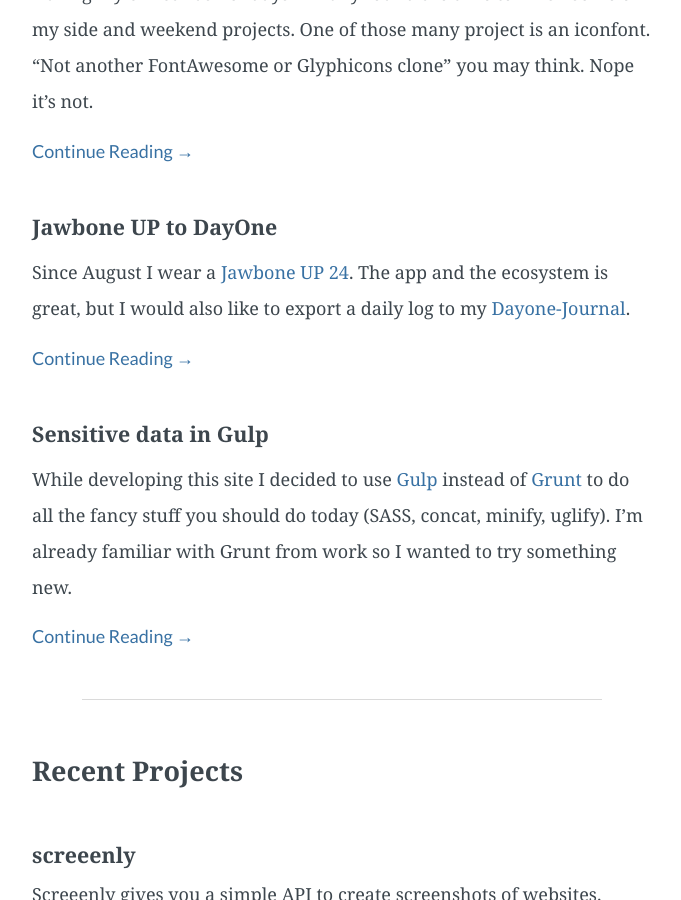
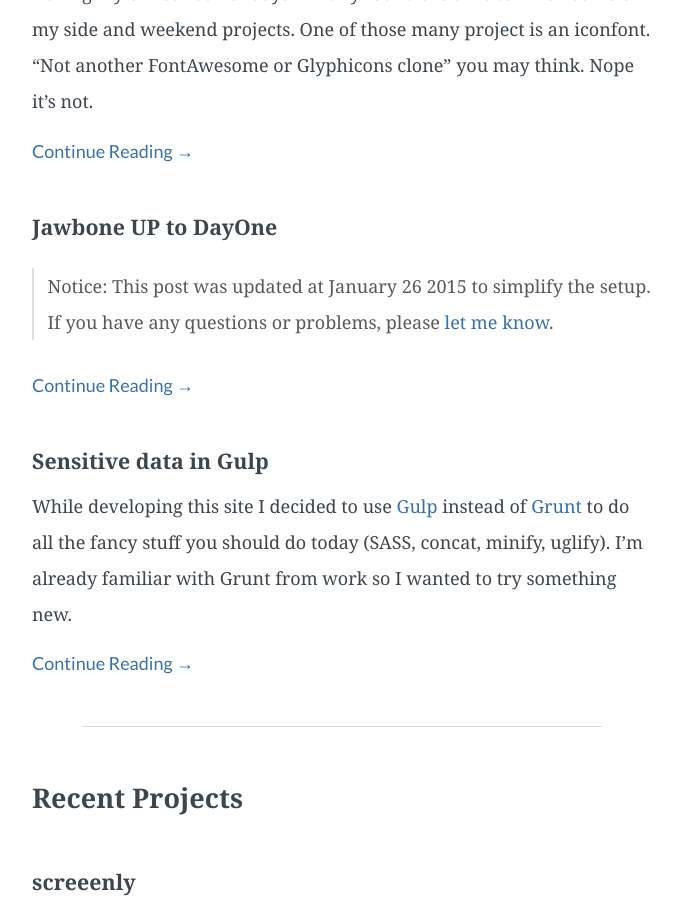
Before and after one commit to daybugging/stefanzweifel.io, a Jekyll site: the page built from index.html, in a window 1280 px wide and 900 px high, scrolled down 867 px. Shown: the whole window, without its empty margins (298-979 px from the left). Built offline with Jekyll 4.4.1, drawn with Linux system fonts in a browser that asks for light colours.

Commit message:
Updates to Jawbone UP Blogpost

```diff
--- a/_posts/2014-12-02-jawbone-up-to-dayone.md
+++ b/_posts/2014-12-02-jawbone-up-to-dayone.md
@@ -5,47 +5,63 @@
 type: post
 ---
 
+> Notice: This post was updated at January 26 2015 to simplify the setup. If you have any questions or problems, please [let me know](#it-doesnt-work).
+
 Since August I wear a [Jawbone UP 24](https://jawbone.com/up). The app and the  ecosystem is great, but I would also like to export a daily log to my [Dayone-Journal](http://dayoneapp.com).
 
-Sadly there is no IFTTT-Channel for DayOne, but the guys from DayOne offer a CLI. So I created a (small and not bug free) script, which imports a text file to my Day One Journal.
+Sadly there is no IFTTT-Channel for DayOne, but the guys from DayOne offer a CLI. So I created a script, which imports text-files into to my Day One Journal.
 
 Maybe you can use it too.
 
-![Dayone.app View of generated entry](/img/posts/jawbone-up-to-dayone/dayone-view.png)
+<figure>
+    <img src="/img/posts/jawbone-up-to-dayone/dayone-view.png" alt="Dayone.app View of generated entry">
+    <figcaption>Thanks to Markdown Support in Dayone, your UP Logs will loke like this.</figcaption>
+</figure>
 
 ## What you need
 
 - DayOne.app
 - DayOne CLI
-- Dropbox Account
-- IFTTT Account
+- [Dropbox Account](http://dropbox.com)
+- [IFTTT Account](http://ifttt.com)
 - Jawbone UP (connected with IFTTT)
 
 ## What you have to do
 
 - Grab the [DayOne CLI](http://dayoneapp.com/downloads/dayone-cli.pkg) and install it.
 - Set up [Dropbox](https://ifttt.com/dropbox) and [Jawbone UP](https://ifttt.com/jawbone_up) IFTTT channels.
-- Install the following IFTTT recipe and choose a path to store the logs.
+- Install the following IFTTT recipe and choose a path to store the logs. (This tutorial follows the default path)
 
 <a href="https://ifttt.com/view_embed_recipe/224961-daily-up-log-to-dropbox" target = "_blank" class="embed_recipe embed_recipe-l_23" id= "embed_recipe-224961"><img src= 'https://ifttt.com/recipe_embed_img/224961' alt="IFTTT Recipe: Daily UP-Log to Dropbox connects up-by-jawbone to dropbox" width="370px" style="max-width:100%"/></a><script async type="text/javascript" src= "//ifttt.com/assets/embed_recipe.js"></script>
 
-- Get the script from [this repo](//github.com/stefanzweifel/up-to-dayone) onto your machine. Best way is to `git clone https://github.com/stefanzweifel/up-to-dayone` where youre logs will be.
+- Download my script from this [Github Repository](https://github.com/stefanzweifel/up-to-dayone/releases/tag/v.1.0.0). If you like the terminal, you can also `git clone https://github.com/stefanzweifel/up-to-dayone`.
+- Move the script into your Dropbox folder which was generated by IFTTT (For Example `Dropbox/Apps/up-export/up-logs/`).
 
-- Use your UP for a day and check back tomorrow. IFTTT should put a log file into your Dropbox.
+- Use your UP for a day and check back tomorrow. IFTTT puts files into your Dropbox. Your folder structure should look like similiar to this:
+
+<figure>
+    <a href="/img/posts/jawbone-up-to-dayone/example-structure.png" target="blank">
+        <img src="/img/posts/jawbone-up-to-dayone/example-structure.png" alt="My directory structure">
+    </a>
+    <figcaption>This is my personal folder structure. Click on the image to enlarge it.</figcaption>
+</figure>
 
 ## Usage
 
-Modifiy the variable `LOGDIR` in `toDayOne.sh` to your desire. Then just execute the script in your terminal of choice with the following command:
+If you don't use the default folder structure ( `Dropbox/Apps/up-export/up-logs/`) you can open the file `toDayone.sh` and modify the variable `LGODIR` to your needs. Specify the folder where your logs are stored. Keep in mind that the path is relative to the `toDayone.sh` file.
+
+If everything is setup correctly you can know execute the script from the terminal with the following command:
 
 {% highlight bash %}
 sh toDayOne.sh
 {% endhighlight%}
 
-The script will simply `cd` into the given directory and get the entry date by the filename. DayOne does the Markdown Magic&trade;.
+The script will `cd` into the directory and extract the entry date by the filename. DayOne does the Markdown Magic&trade;.
 
 ### But what about automation?
 
-Yes, you could automate the execution of the script, but I like it simple.
+You could automate the execution of the script, but I like it simple (and I don't know how to do it :)).
+Personally, I use a simple [Alfred Workflow](https://github.com/stefanzweifel/up-to-dayone/releases/download/v.1.0.0/up-to-dayone.alfredworkflow) to execute the script.
 
 ### It doesn't work!
 
@@ -53,4 +69,4 @@
 
 ### Bugs / Contribution
 
-Found a bug? Think the code is bad? [Create an issue](//github.com/stefanzweifel/up-to-dayone/issues/new) or pull request and help to optimize it.
+Found a bug? Think the code is bad? [Create an issue](//github.com/stefanzweifel/up-to-dayone/issues/new) or pull request and help optimize it.
```
Also changed, not shown: img/posts/jawbone-up-to-dayone/example-structure.png (added).
